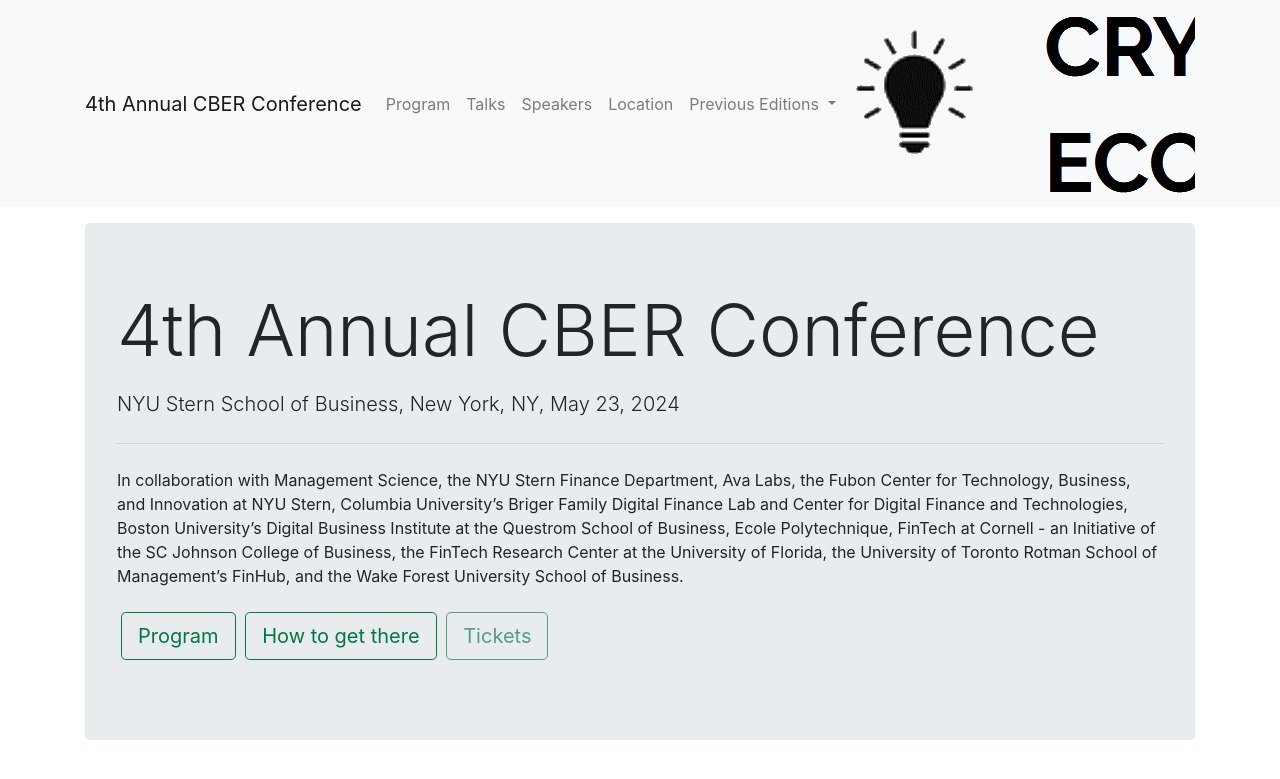
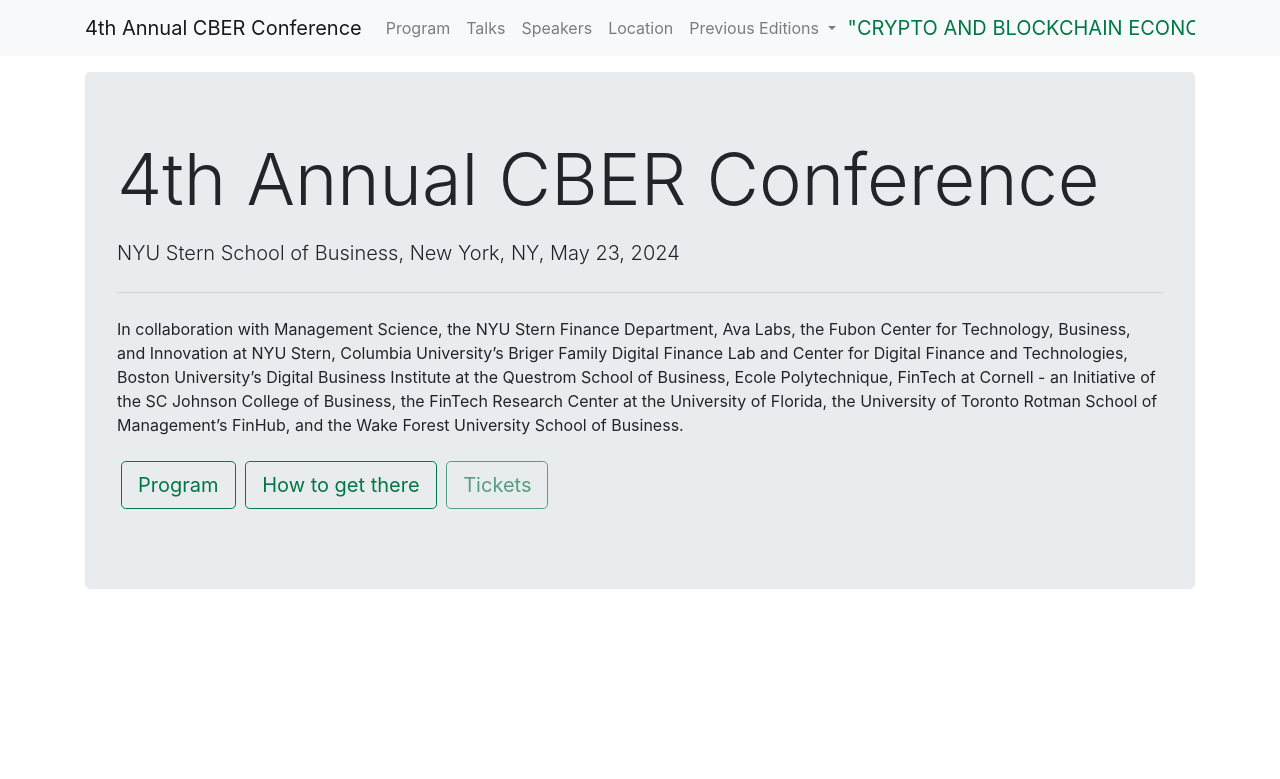
Before and after one commit to CBER-Forum/CBER-Forum.github.io, a Jekyll site: the page built from index.md, in a window 1280 px wide. Shown: the top 779 px of the page. Built offline with Jekyll 4.4.1, drawn with Linux system fonts in a browser that asks for light colours.

```diff
--- a/_config.yml
+++ b/_config.yml
@@ -61,8 +61,10 @@ conference:
   # Navigation bar
   navigation:
     logo:
-      name: CRYPTO AND BLOCKCHAIN ECONOMICS RESEARCH FORUM
-      img: 'logo.png'  # inside /assets/images/
+      name: >-
+        "CRYPTO AND BLOCKCHAIN
+        ECONOMICS RESEARCH FORUM"
+      # img: 'logo.png'  # inside /assets/images/
       url: 'https://cber-forum.github.io/'
     breakpoint: md
     links:
```
